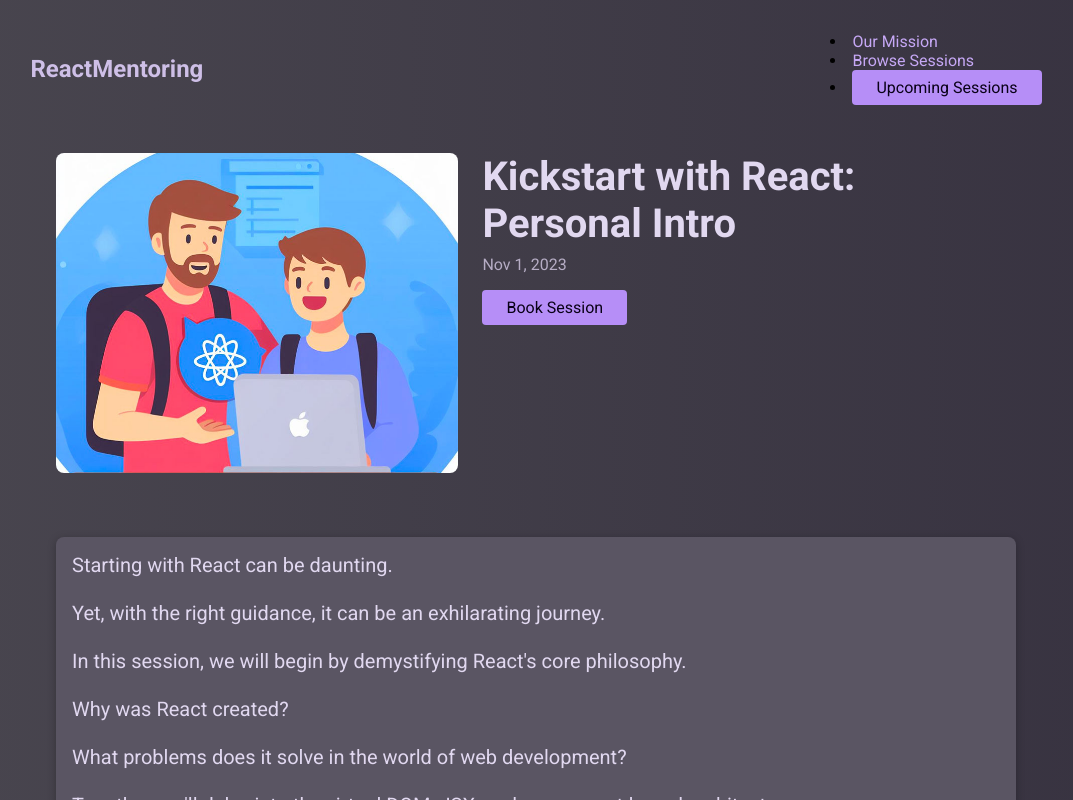
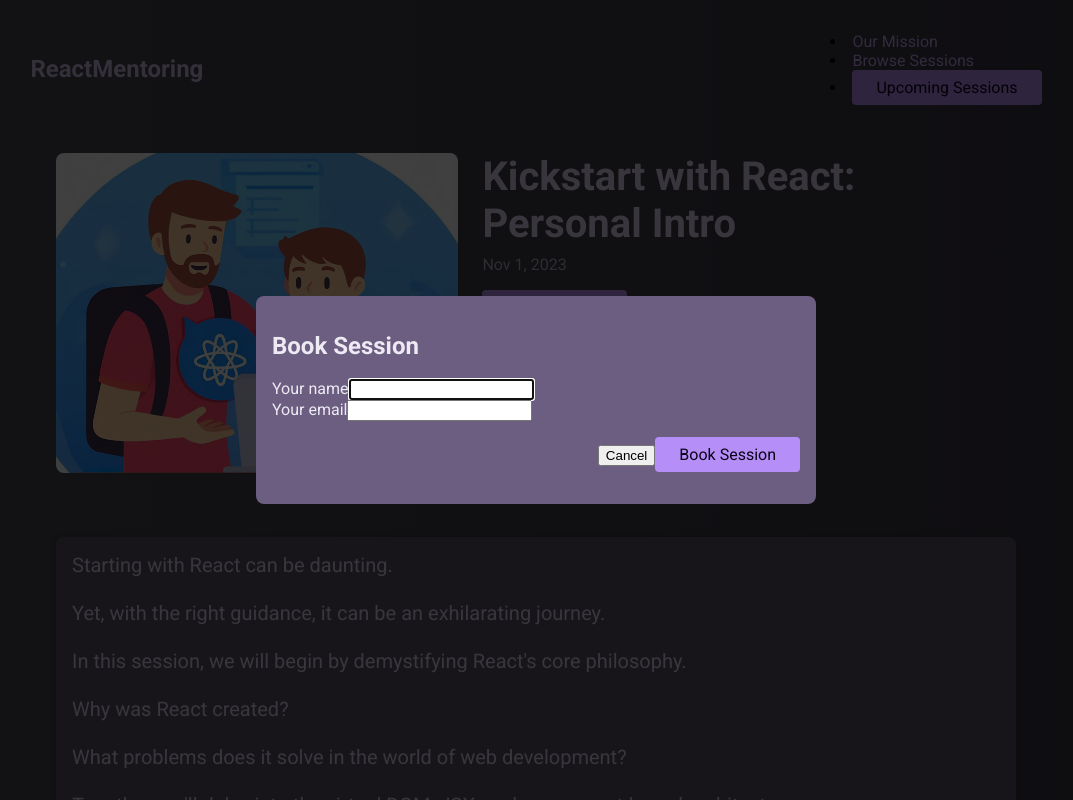
Before and after one commit to YuejiaoShi/book-a-session, a React (Vite) app: page /sessions/sess01 in a window 1280 px wide. Shown: the top 800 px of the page, without its empty margins (104-1177 px from the left). Built offline with nearby package versions, Linux system fonts and the light colour scheme.

Commit message:
use BookASession in each Session page

```diff
--- a/src/pages/Session.tsx
+++ b/src/pages/Session.tsx
@@ -3,6 +3,7 @@
 import { SESSIONS } from "../dummy-sessions.ts";
 import Button from "../components/UI/Button.tsx";
 import { useState } from "react";
+import BookASession from "../components/Sessions/BookASession.tsx";
 
 export default function SessionPage() {
   const params = useParams<{ id: string }>();
@@ -25,6 +26,7 @@
 
   return (
     <main id="session-page">
+      <BookASession session={loadedSession} />
       <article>
         <header>
           <img src={loadedSession.image} alt={loadedSession.title} />
```
